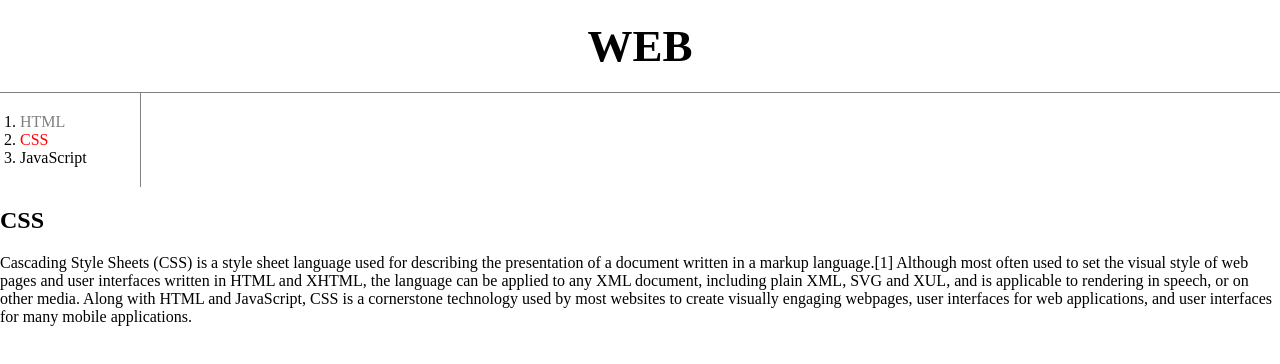
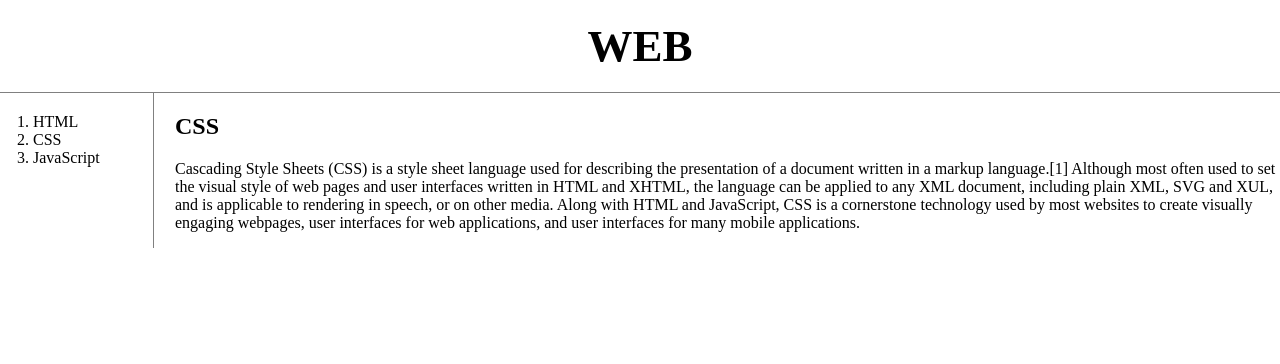
Before and after one commit to fatejin/CSS-pratice, a plain HTML site: page 2.html in a window 1280 px wide. Drawn offline with Linux system fonts and the light colour scheme.

Commit message:
making grid
making grid on web

```diff
--- a/2.html
+++ b/2.html
@@ -7,12 +7,7 @@
       body {
         margin: 0;
       }
-      #active {
-        color: red;
-      }
-      .saw {
-        color: gray;
-      }
+
       a {
         color: black;
         text-decoration: none;
@@ -30,26 +25,40 @@
         margin: 0;
         padding: 20px;
       }
+      #grid {
+        display: grid;
+        grid-template-columns: 150px 1fr;
+      }
+      #grid ol {
+        padding-left: 33px;
+      }
+      #article {
+        padding-left: 25px;
+      }
     </style>
   </head>
   <body>
     <h1><a href="index.html">WEB</a></h1>
+    <div id="grid">
       <ol>
-      <li><a href="1.html" class="saw">HTML</a></li>
-      <li><a href="2.html" class="saw" id="active">CSS</a></li>
+        <li><a href="1.html">HTML</a></li>
+        <li><a href="2.html" id="active">CSS</a></li>
         <li><a href="3.html">JavaScript</a></li>
       </ol>
+      <div id="article">
         <h2>CSS</h2>
         <p>
-      Cascading Style Sheets (CSS) is a style sheet language used for describing
-      the presentation of a document written in a markup language.[1] Although
-      most often used to set the visual style of web pages and user interfaces
-      written in HTML and XHTML, the language can be applied to any XML
-      document, including plain XML, SVG and XUL, and is applicable to rendering
-      in speech, or on other media. Along with HTML and JavaScript, CSS is a
-      cornerstone technology used by most websites to create visually engaging
-      webpages, user interfaces for web applications, and user interfaces for
-      many mobile applications.
+          Cascading Style Sheets (CSS) is a style sheet language used for
+          describing the presentation of a document written in a markup
+          language.[1] Although most often used to set the visual style of web
+          pages and user interfaces written in HTML and XHTML, the language can
+          be applied to any XML document, including plain XML, SVG and XUL, and
+          is applicable to rendering in speech, or on other media. Along with
+          HTML and JavaScript, CSS is a cornerstone technology used by most
+          websites to create visually engaging webpages, user interfaces for web
+          applications, and user interfaces for many mobile applications.
         </p>
+      </div>
+    </div>
   </body>
 </html>
```
Also changed, not shown: grid.html (added, +23 -0 lines). Lines whose indentation alone changed are shown as unchanged.
